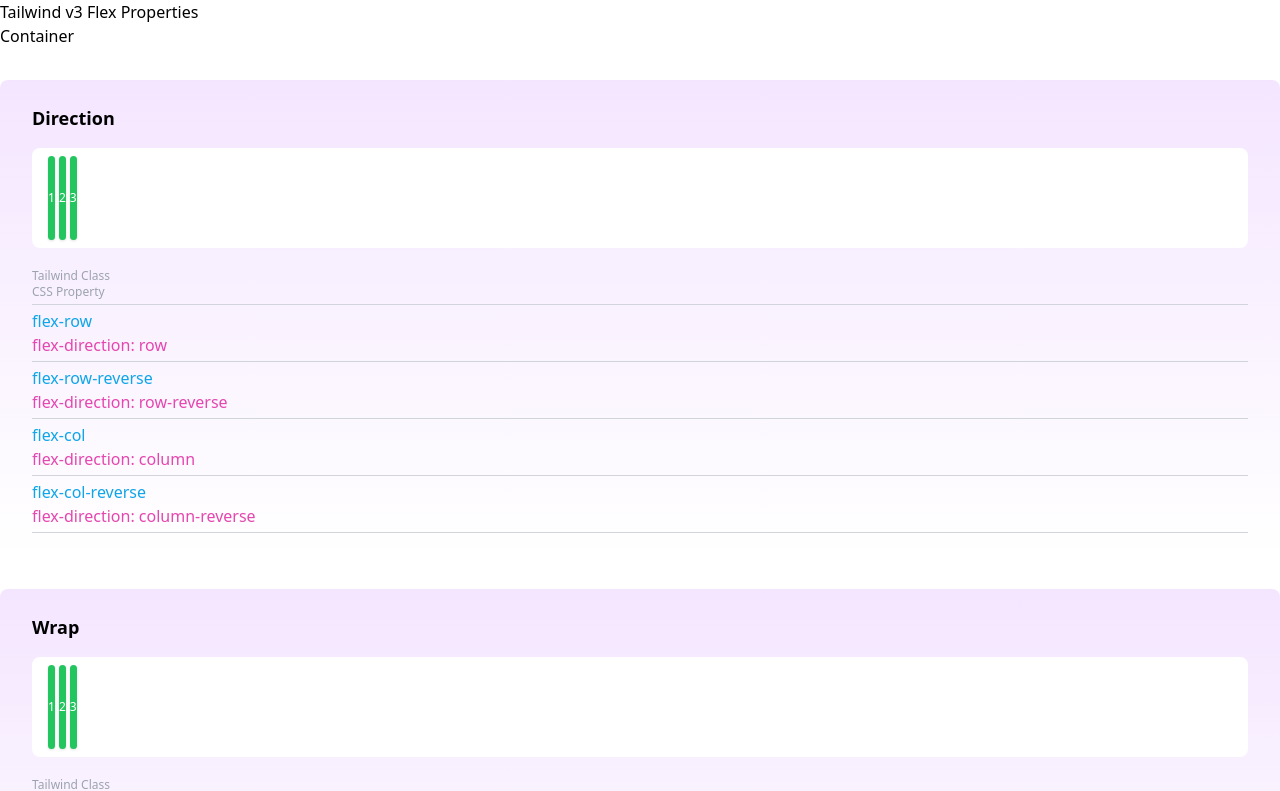
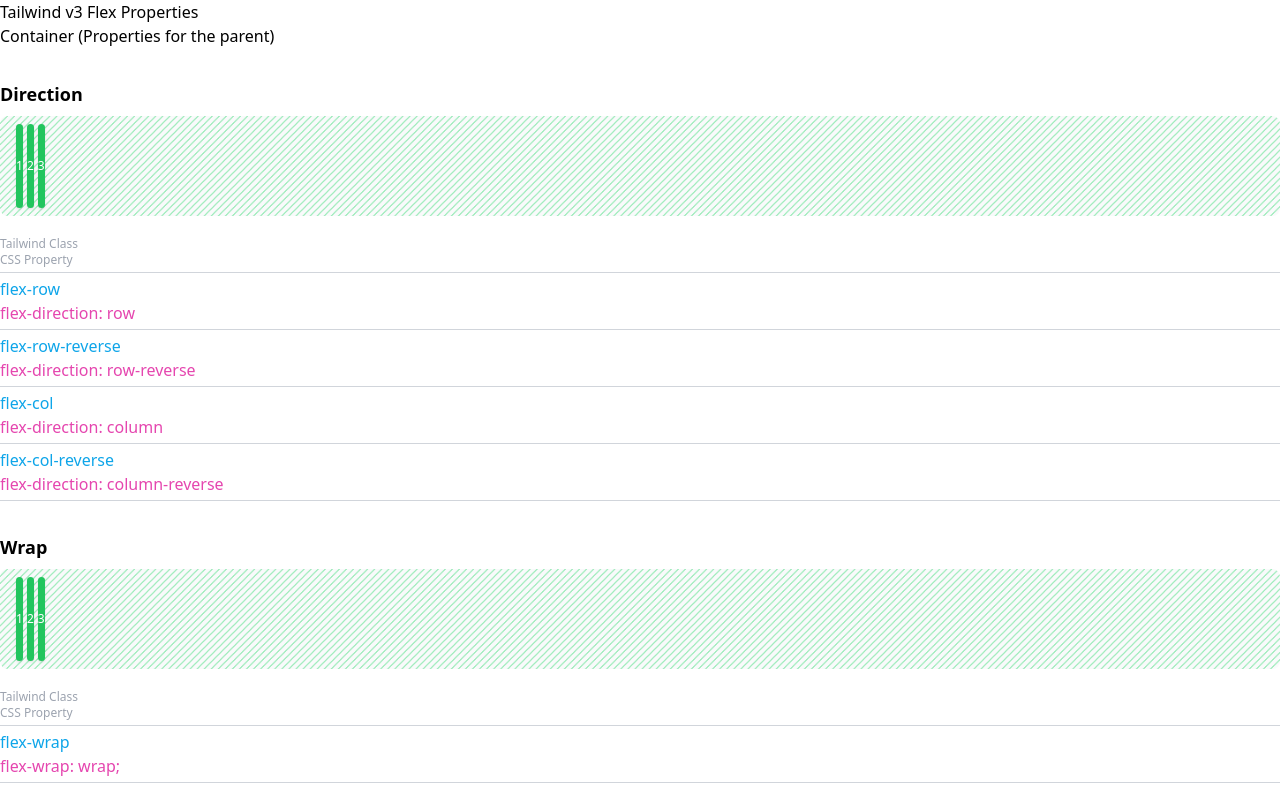
Before and after one commit to hxcode-io/tailwind-flex-cheat-sheet, a Vue app: page / in a window 1280 px wide. Shown: the top 791 px of the page. Built offline with nearby package versions, Linux system fonts and the light colour scheme.

Commit message:
Improved layout and colors

```diff
--- a/package.json
+++ b/package.json
@@ -13,6 +13,7 @@
     "@vitejs/plugin-vue": "^2.0.0",
     "autoprefixer": "^10.4.0",
     "postcss": "^8.4.5",
+    "sass": "^1.48.0",
     "tailwindcss": "^3.0.8",
     "typescript": "^4.4.4",
     "vite": "^2.7.2",
--- a/src/App.vue
+++ b/src/App.vue
@@ -86,9 +86,9 @@
       Tailwind v3 Flex Properties
     </h1>
     <div class="grid grid-cols-2 gap-x-24 mt-10">
-      <div>
-        <h2 class="font-bold">Container</h2>
-        <div class="grid grid-cols-2 gap-x-12">
+      <div class="border">
+        <h2 class="font-bold bg-gray-600 text-white p-2">Container (Properties for the parent)</h2>
+        <div class="grid grid-cols-2 gap-x-12 px-8">
           <property-box :data="flexDirection" />
           <property-box :data="flexWrap" />
           <property-box :data="flexJustify" />
@@ -96,9 +96,9 @@
           <property-box :data="flexAlignContent" />
         </div>
       </div>
-      <div>
-        <h2 class="font-bold">Items</h2>
-        <div class="grid grid-cols-2 gap-x-12">
+      <div class="border">
+        <h2 class="font-bold bg-gray-600 text-white p-2">Items (Properties for the children)</h2>
+        <div class="grid grid-cols-2 gap-x-12 px-8">
           <property-box :data="flexOrder" />
           <property-box :data="flexOrder" />
         </div>
--- a/src/components/PropertyBox.vue
+++ b/src/components/PropertyBox.vue
@@ -34,7 +34,7 @@
 <template>
   <div class="property-box" :class="{ 'flex-container' : data.type === 'container', 'flex-items': data.type === 'items'}">
     <div class="title">{{ data.title }}</div>
-    <div class="showbox" :class="containerClass">
+    <div class="showbox stripes" :class="containerClass">
       <div v-for="idx in data.count" :key="idx" class="item" :class="itemClass"><span>{{ idx }}</span></div>
     </div>
     <ul class="tailwind-list">
@@ -50,47 +50,64 @@
   </div>
 </template>
 
-<style>
+<style lang="scss">
   .property-box {
-    @apply my-8 px-8 py-6 rounded-lg;
+    //@apply my-8 px-8 py-6 rounded-lg;
+    @apply my-8  rounded-lg;
+    &.flex-container {
+      //background: linear-gradient(180deg, rgba(189, 104, 255, 0.17) 0%, rgba(196, 196, 196, 0) 100%);
+      .showbox .item {
+        @apply bg-green-500;
       }
-  .flex-container {
-    background: linear-gradient(180deg, rgba(189, 104, 255, 0.17) 0%, rgba(196, 196, 196, 0) 100%);
     }
-  .flex-items {
-    background: linear-gradient(180deg, rgba(255, 167, 104, 0.33) 0%, rgba(196, 196, 196, 0) 100%);
+    &.flex-items {
+      //background: linear-gradient(180deg, rgba(255, 167, 104, 0.33) 0%, rgba(196, 196, 196, 0) 100%);
+      .showbox .item {
+        @apply bg-green-300;
+        > span {
+          @apply text-white;
         }
-  .property-box .title {
-    @apply mb-4 text-lg font-bold text-black;
+        &:nth-child(3) {
+          @apply bg-green-500;
         }
-
+      }
+    }
+    .title {
+      @apply mb-2 text-lg font-bold text-black;
+    }
     .showbox {
       @apply flex bg-white gap-1 px-4 py-2 rounded-lg mb-4;
       height: 100px;
-  }
-  .showbox .item {
-    @apply bg-green-500 text-xs rounded shadow flex justify-center items-center;
-    /*width: 40px;*/
-  }
-  .showbox .item > span {
+      .item {
+        @apply text-xs rounded shadow flex justify-center items-center;
+        > span {
           @apply text-white;
         }
-
+      }
+    }
     .tailwind-list {
-    /*@apply ml-8*/
-  }
-  .tailwind-list li {
-    @apply border-b border-gray-300 py-1
-  }
-  .tailwind-list li:hover {
+      li {
+        @apply border-b border-gray-300 py-1;
+        &:hover {
           @apply bg-gray-100;
         }
-  .tailwind-list li.header > div {
-    @apply text-gray-400 text-xs
+        &.header > div {
+          @apply text-gray-400 text-xs;
         }
-  .tailwind-list li.data > div {
-    /*@apply text-lg*/
+        &.data > div {
           @apply h-1/4;
         }
+      }
+    }
 
+
+    .stripes {
+      //background-color: #818cf81a;
+      @apply bg-gray-50;
+      background-image: linear-gradient(
+              135deg
+          ,#4ade8080 10%,transparent 0,transparent 50%,#4ade8080 0,#4ade8080 60%,transparent 0,transparent);
+      background-size: 7.07px 7.07px;
+    }
+  }
 </style>
```
Also changed, not shown: 1 other file (tests, documents, lock files or other folders). Lines whose indentation alone changed are shown as unchanged.
